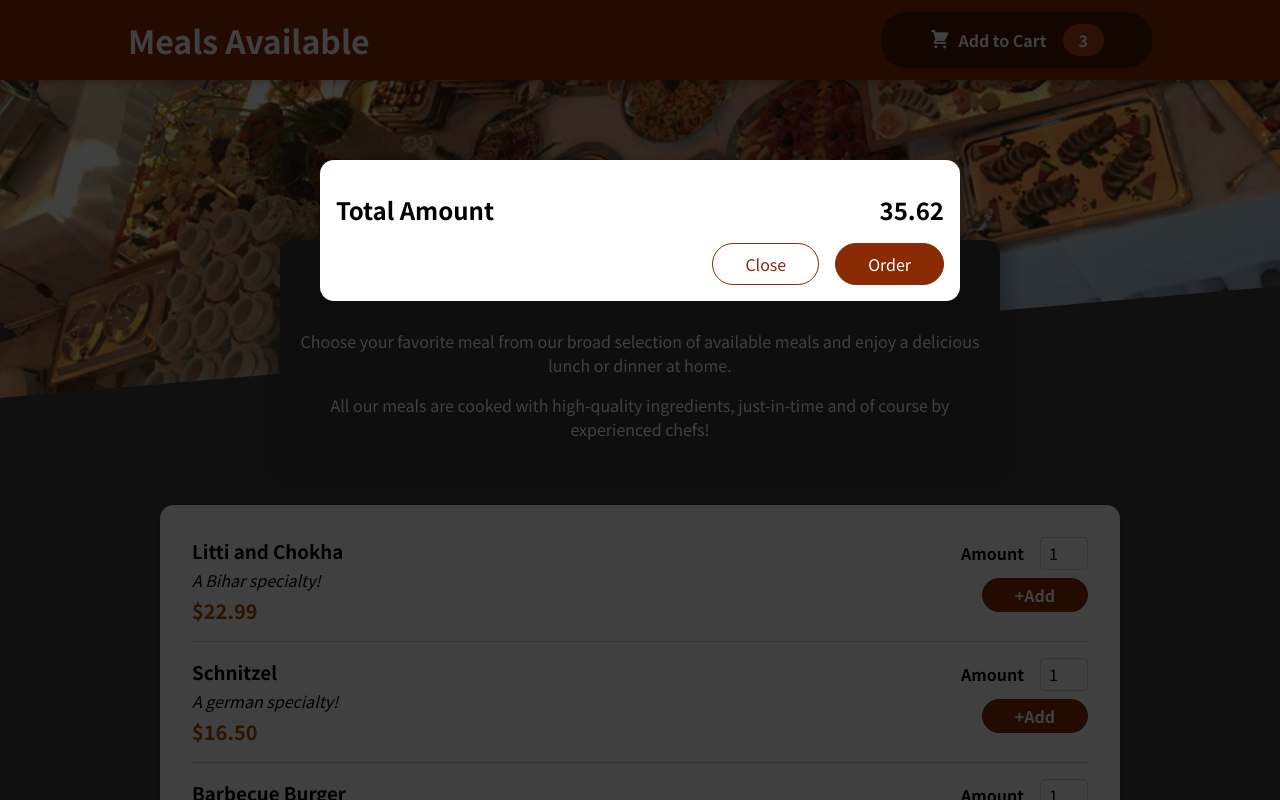
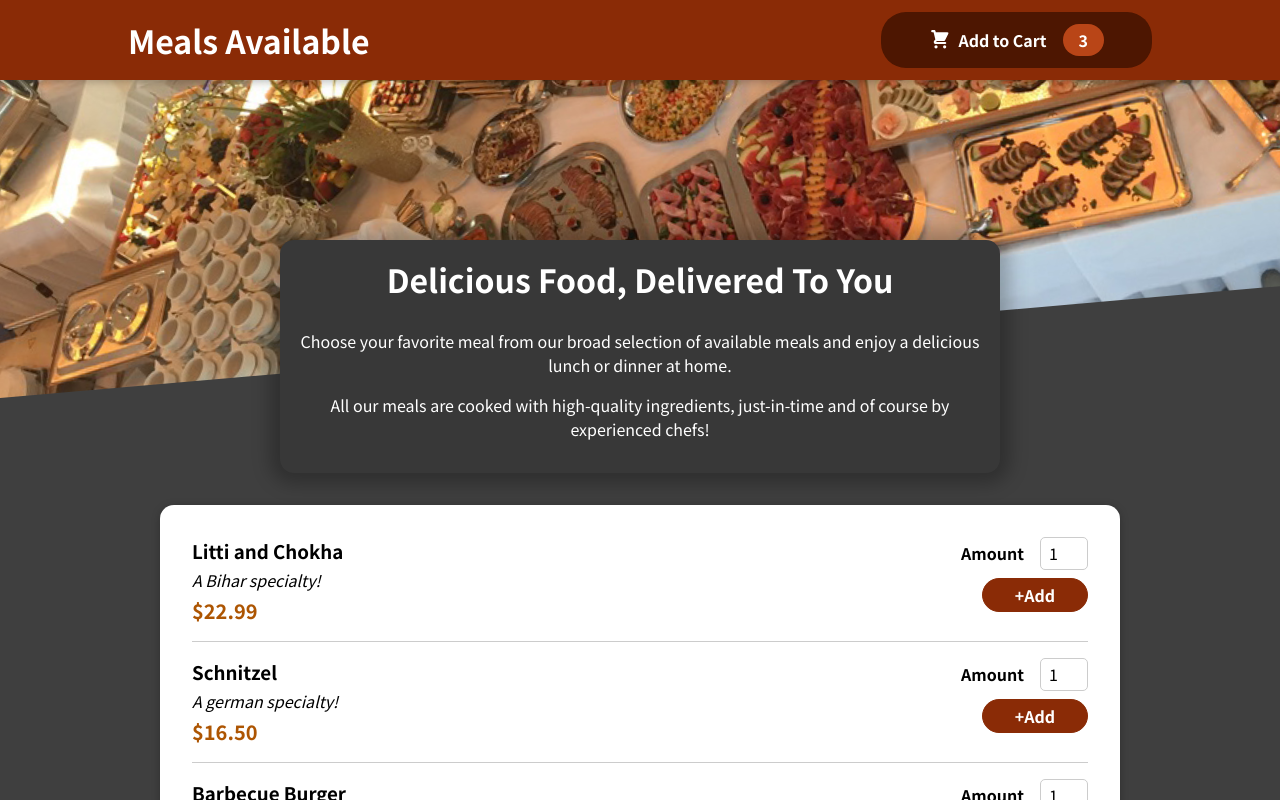
Before and after one commit to kunalrajshah/restaurant-Website, a React (Create React App) app: page / in a window 1280 px wide. Shown: the top 800 px of the page. Built offline with nearby package versions, Linux system fonts and the light colour scheme.

Commit message:
Manage display cart on click on cart button and close the cart on click close btn

```diff
--- a/src/App.js
+++ b/src/App.js
@@ -1,13 +1,23 @@
-import { Fragment } from "react";
+import { Fragment,useState } from "react";
 import Header from "./Components/Layout/Header";
 import Meals from "./Components/Meals/Meals";
 import Cart from "./Components/Cart/Cart";
 
 function App() {
+  const [isShown,setIsShown] = useState(false);
+  const displayCartHandler=()=>{
+    setIsShown(true);
+  }
+
+  // For cart Close btn
+  const closeCartHandler=()=>{
+    setIsShown(false);
+  }
+
   return (
     <Fragment>
-      <Cart />
-      <Header />
+      {isShown && <Cart  onclose={closeCartHandler} />}
+      <Header onclk={displayCartHandler} />
       <main>
          {/* Render Meals here. */}
         <Meals />
--- a/src/Components/Cart/Cart.js
+++ b/src/Components/Cart/Cart.js
@@ -20,7 +20,7 @@ const Cart = (props) => {
         <span>35.62</span>
       </div>
       <div className={Classes.actions}>
-        <button className={Classes["button--alt"]}>Close</button>
+        <button className={Classes["button--alt"]} onClick={props.onclose}>Close</button>
         <button className={Classes.button}>Order</button>
       </div>
     </Modal>
--- a/src/Components/Layout/Header.js
+++ b/src/Components/Layout/Header.js
@@ -5,12 +5,12 @@ import classes from "./Header.module.css";
 import HeaderCartButton from "./HeaderCartButton";
 
 
-const Header = () => {
+const Header = (props) => {
   return (
     <Fragment>
       <header className={classes.header}>
         <h1>Meals Available</h1>
-        <HeaderCartButton />
+        <HeaderCartButton  onclk={props.onclk}  />
       </header>
       <div className={classes['main-image']}>
         <img src={mealsImg} alt="A table full of dish" />
--- a/src/Components/Layout/HeaderCartButton.js
+++ b/src/Components/Layout/HeaderCartButton.js
@@ -2,9 +2,9 @@ import React from 'react';
 import Icon from '../Cart/cartIcon';
 import classes from './HeaderCartButton.module.css';
 
-const HeaderCartButton = () => {
+const HeaderCartButton = (props) => {
   return (
-    <button className={classes.button}>
+    <button className={classes.button} onClick={props.onclk} >
       <span className={classes.icon}><Icon /></span>
       <span>Add to Cart</span>
       <span className={classes.badge}>3</span>
```
